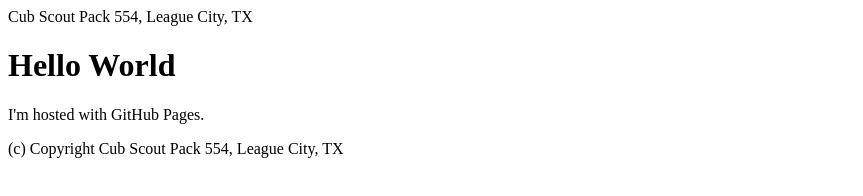
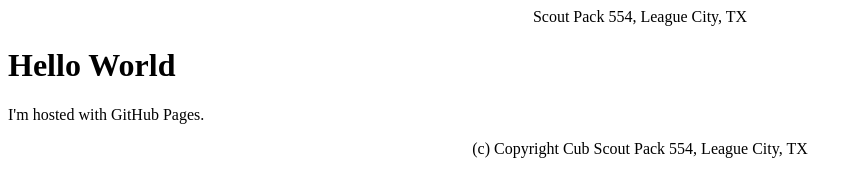
Before and after one commit to Pack554/pack554.github.io, a plain HTML site: page index.html in a window 1280 px wide. Shown: the whole page, without its empty margins (0-863 px from the left). Drawn offline with Linux system fonts and the light colour scheme.

Commit message:
add .has-text-align-center

```diff
--- a/index.html
+++ b/index.html
@@ -1,9 +1,16 @@
 <!DOCTYPE html>
 <html>
+    <head>
     <title>Cub Scout Pack 554, League City, TX - #AdventureOn</title>
+    <style>
+        .has-text-align-center{
+            text-align: center
+        }
+    </style>
+</head>
 <body>
     <header>
-        Cub Scout Pack 554, League City, TX
+        <div class="has-text-align-center">Scout Pack 554, League City, TX</div>
     </header>
     <main>
         <h1>Hello World</h1>
@@ -11,7 +18,7 @@
 
     </main>
     <footer>
-        (c) Copyright Cub Scout Pack 554, League City, TX
+        <div class="has-text-align-center">(c) Copyright Cub Scout Pack 554, League City, TX</div>
     </footer>
 </body>
 </html>
```
